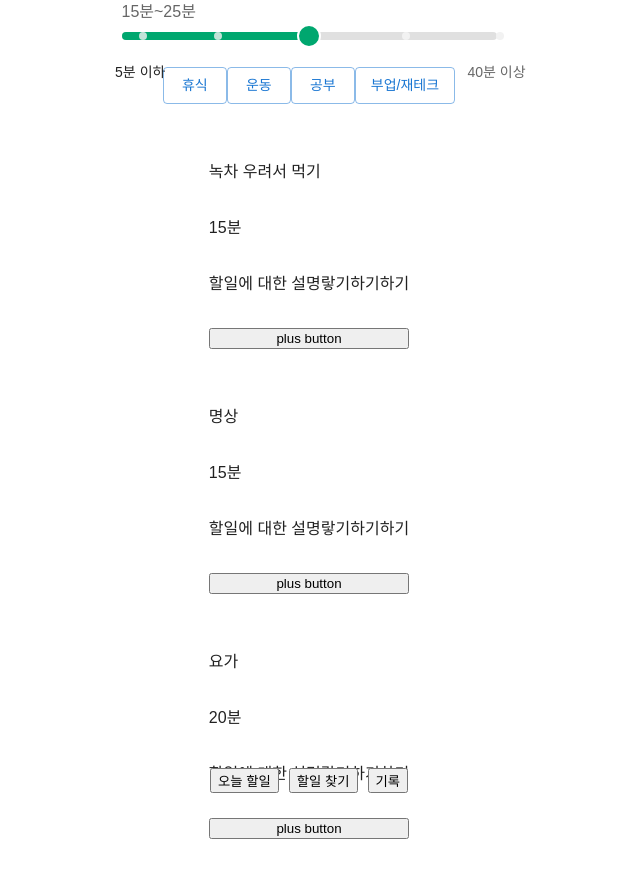
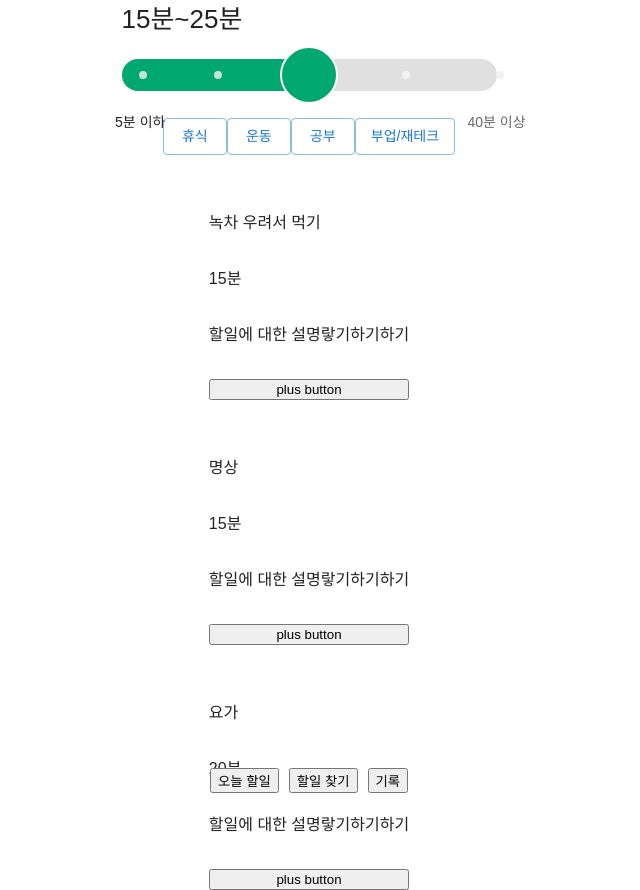
Before and after one commit to Tickley-Team/Tickley, a React (Vite) app: page /todos/find in a window 1280 px wide. Shown: the whole page, without its empty margins (331-971 px from the left). Before the commit the page ends 839 px from the top, so only its background shows below. Built offline with nearby package versions, Linux system fonts and the light colour scheme.

Commit message:
feat: 시간 range slider 스타일링 추가

```diff
--- a/src/components/RangeSlider.tsx
+++ b/src/components/RangeSlider.tsx
@@ -26,7 +26,7 @@ export const RangeSlider = ({ ...restProps }: RangeSliderProps) => {
   }))
   return (
     <Box width={'100%'}>
-      <Typography sx={{ mb: 1, color: '#666666' }}>
+      <Typography variant="title-5-medium-26">
         {/* TODO: refactor 연산 */}
         {RangeMapper.find(({ time }) => time === spareTime)?.displayText}
       </Typography>
@@ -42,8 +42,10 @@ export const RangeSlider = ({ ...restProps }: RangeSliderProps) => {
 }
 
 const CustomSlider = styled(Slider)({
-  height: 8,
+  height: 32,
   padding: 0,
+  marginTop: 20,
+  borderRadius: 9999,
   '& .MuiSlider-rail': {
     opacity: 1,
     backgroundColor: '#E0E0E0', // gray300
@@ -53,8 +55,8 @@ const CustomSlider = styled(Slider)({
     backgroundColor: '#00A76F', // pri500
   },
   '& .MuiSlider-thumb': {
-    height: 24,
-    width: 24,
+    height: 58,
+    width: 58,
     backgroundColor: '#00A76F', // pri500
     border: '2px solid #fff',
     '&:focus, &:hover, &.Mui-active, &.Mui-focusVisible': {
@@ -71,4 +73,8 @@ const CustomSlider = styled(Slider)({
     borderRadius: '50%',
     marginTop: 0,
   },
+  '& .MuiSlider-markLabel': {
+    fontSize: '14px', // 글꼴 크기
+    top: 53, // 위치 조정
+  },
 })
--- a/src/pages/SurveySpareTime/index.tsx
+++ b/src/pages/SurveySpareTime/index.tsx
@@ -15,6 +15,8 @@ const SurveySpareTime = () => {
       <Typography
         variant="title-6-bold-34"
         sx={{
+          width: '100%',
+          marginTop: '192px',
           whiteSpace: 'pre-line',
           textAlign: 'left',
           marginBottom: '64px',
```
